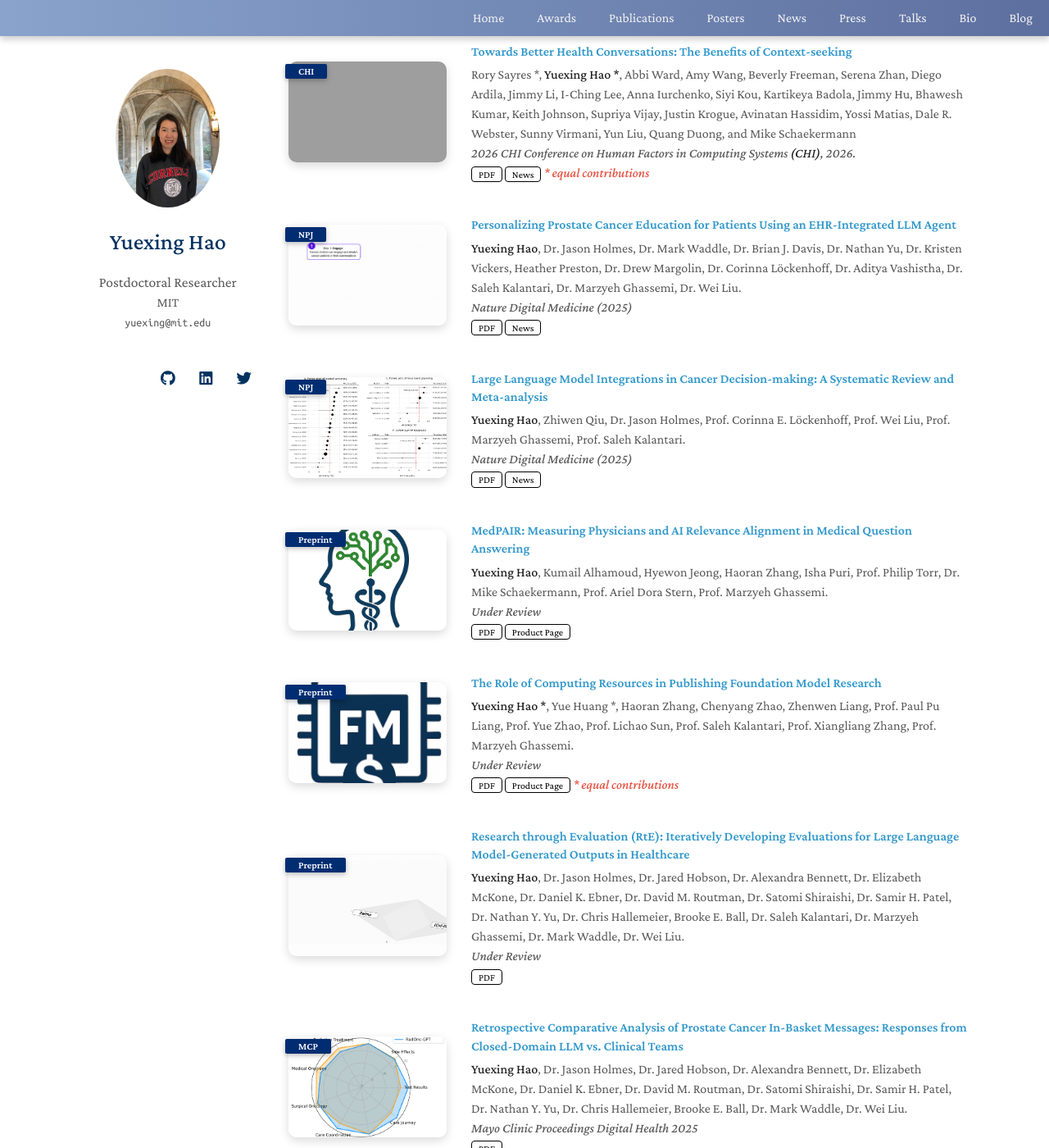
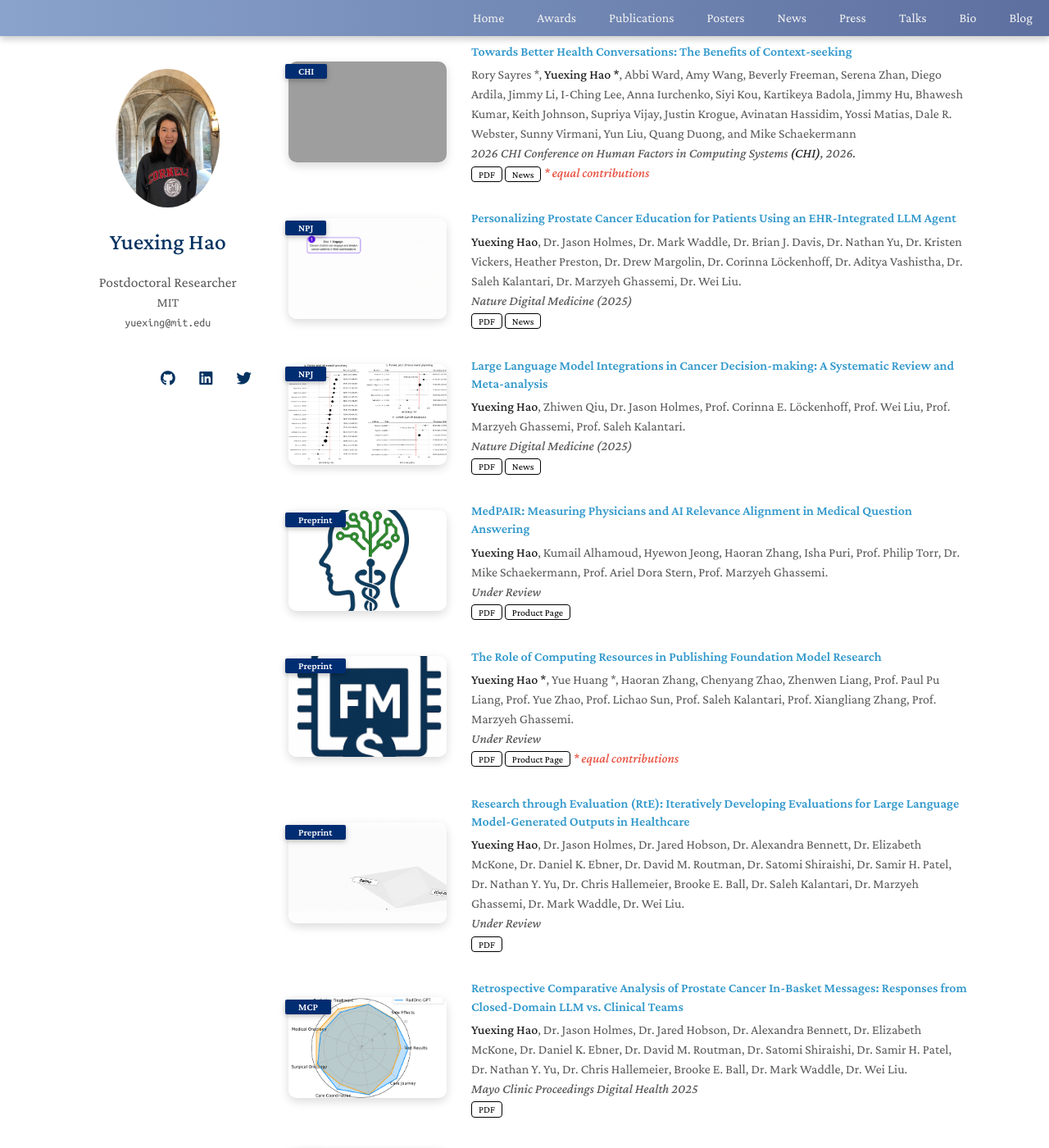
Before and after one commit to YuexingHao/Yuexing-Hao, a Jekyll site: the page built from index.md, in a window 1280 px wide and 1400 px high, scrolled down 1284 px. Shown: the whole window at 82% size. Built offline with Jekyll 4.4.1, drawn with Linux system fonts in a browser that asks for light colours; nearby versions of some CDN libraries; a style sheet for code colours, icons or effects is not loaded; our own code applies the rules of GitHub Pages for plain Markdown files; grey boxes are pictures that could not be loaded.

Commit message:
Fix publication filtering gaps - reduce spacing between entries

```diff
--- a/assets/css/publications.css
+++ b/assets/css/publications.css
@@ -40,9 +40,18 @@
 
 .publications ol.bibliography li {
     min-height: 110px;
-    margin-bottom: 1rem;
+    margin-bottom: 0.5rem;
     padding: 0;
     transition: all 0.3s ease;
+}
+
+/* Hidden publication items (for filtering) */
+.publications ol.bibliography li.publication-item.hidden {
+    display: none !important;
+    margin: 0 !important;
+    padding: 0 !important;
+    min-height: 0 !important;
+    height: 0 !important;
 }
 
 .publications ol.bibliography li:hover {
```
